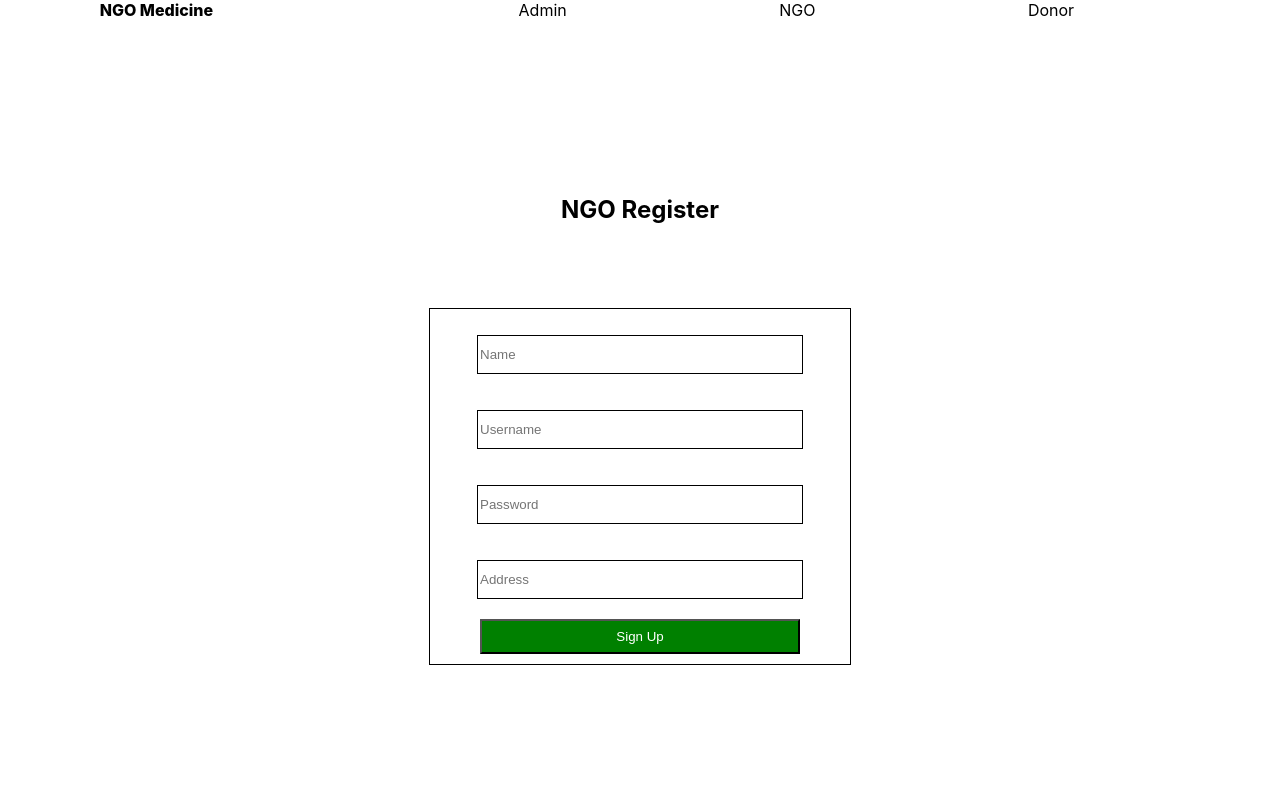
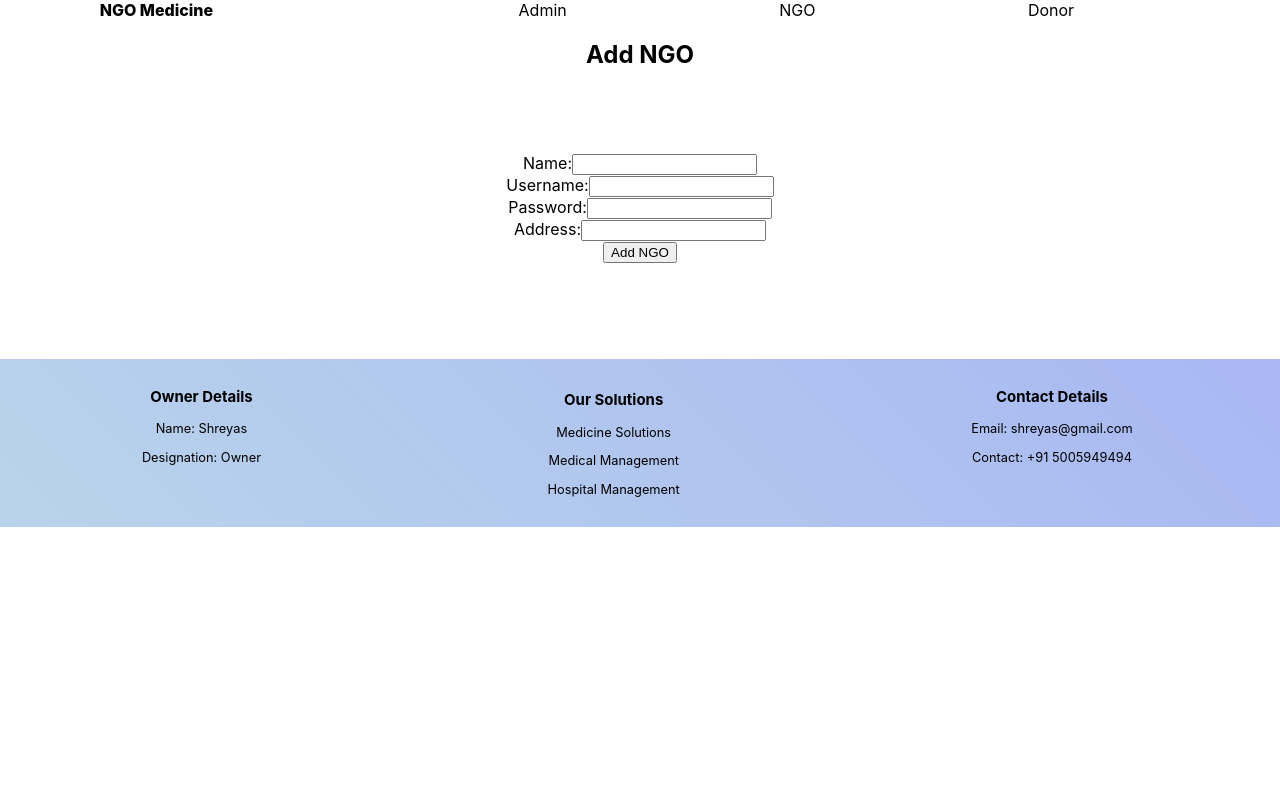
Before and after one commit to shreyash7865/ngo-frontend, a React (Create React App) app: page /ngo-signup in a window 1280 px wide. Shown: the top 800 px of the page. Built offline with nearby package versions, Linux system fonts and the light colour scheme.

Commit message:
new commit

```diff
--- a/src/Components/Pages/NGO/NGOSignup.js
+++ b/src/Components/Pages/NGO/NGOSignup.js
@@ -1,52 +1,75 @@
 import React, { useState } from 'react';
 import axios from 'axios';
-import './NGOrequest.css';
-const NGOSignup = () => {
+
+const AddNGOForm = () => {
   const [name, setName] = useState('');
   const [username, setUsername] = useState('');
   const [password, setPassword] = useState('');
   const [address, setAddress] = useState('');
 
-  const handleSubmit = (e) => {
+  const handleAddNGO = async (e) => {
     e.preventDefault();
 
-    const formData = {
-      name,
-      username,
-      password,
-      address,
-    };
-
-    axios.post('https://ngo-backend-wz9s.onrender.com/api/ngo/add-ngo', formData)
-      .then((response) => {
-        console.log(response.data);
-      })
-      .catch((error) => {
-        console.error(error);
+    try {
+      await axios.post('https://ngo-backend-wz9s.onrender.com/api/ngo/add-ngo', {
+        name: name,
+        username: username,
+        password: password,
+        address: address
       });
 
-    setName('');
-    setUsername('');
-    setPassword('');
-    setAddress('');
-
+      alert('NGO added successfully');
+      // Reset form values if needed
+    } catch (error) {
+      alert('Error adding NGO:', error);
+      // Handle error if necessary
+    }
   };
 
   return (
-    <div className='ngo-request-section' style={{ display: 'flex', justifyContent: 'center', alignItems: 'center', height: '100vh' }}>
-        <h2>NGO Register</h2>
-        <div className="ngo-request-form">
-        <form onSubmit={handleSubmit}>
-        <input type="text" placeholder="Name" value={name} onChange={(e) => setName(e.target.value)} /> <br />
-        <input type="text" placeholder="Username" value={username} onChange={(e) => setUsername(e.target.value)} /> <br />
-        <input type="password" placeholder="Password" value={password} onChange={(e) => setPassword(e.target.value)} /> <br />
-        <input type="text" placeholder="Address" value={address} onChange={(e) => setAddress(e.target.value)} /> <br />
-        <button type="submit">Sign Up</button>
+    <div className='ngo-request-section'>
+      <h2>Add NGO</h2>
+      <form onSubmit={handleAddNGO}>
+        <div className='ngo-request-form'>
+          <label htmlFor="name">Name:</label>
+          <input
+            type="text"
+            id="name"
+            value={name}
+            onChange={(e) => setName(e.target.value)}
+          />
+        </div>
+        <div>
+          <label htmlFor="username">Username:</label>
+          <input
+            type="text"
+            id="username"
+            value={username}
+            onChange={(e) => setUsername(e.target.value)}
+          />
+        </div>
+        <div>
+          <label htmlFor="password">Password:</label>
+          <input
+            type="password"
+            id="password"
+            value={password}
+            onChange={(e) => setPassword(e.target.value)}
+          />
+        </div>
+        <div>
+          <label htmlFor="address">Address:</label>
+          <input
+            type="text"
+            id="address"
+            value={address}
+            onChange={(e) => setAddress(e.target.value)}
+          />
+        </div>
+        <button type="submit">Add NGO</button>
       </form>
-        </div>
-
     </div>
   );
 };
 
-export default NGOSignup;
+export default AddNGOForm;
```
